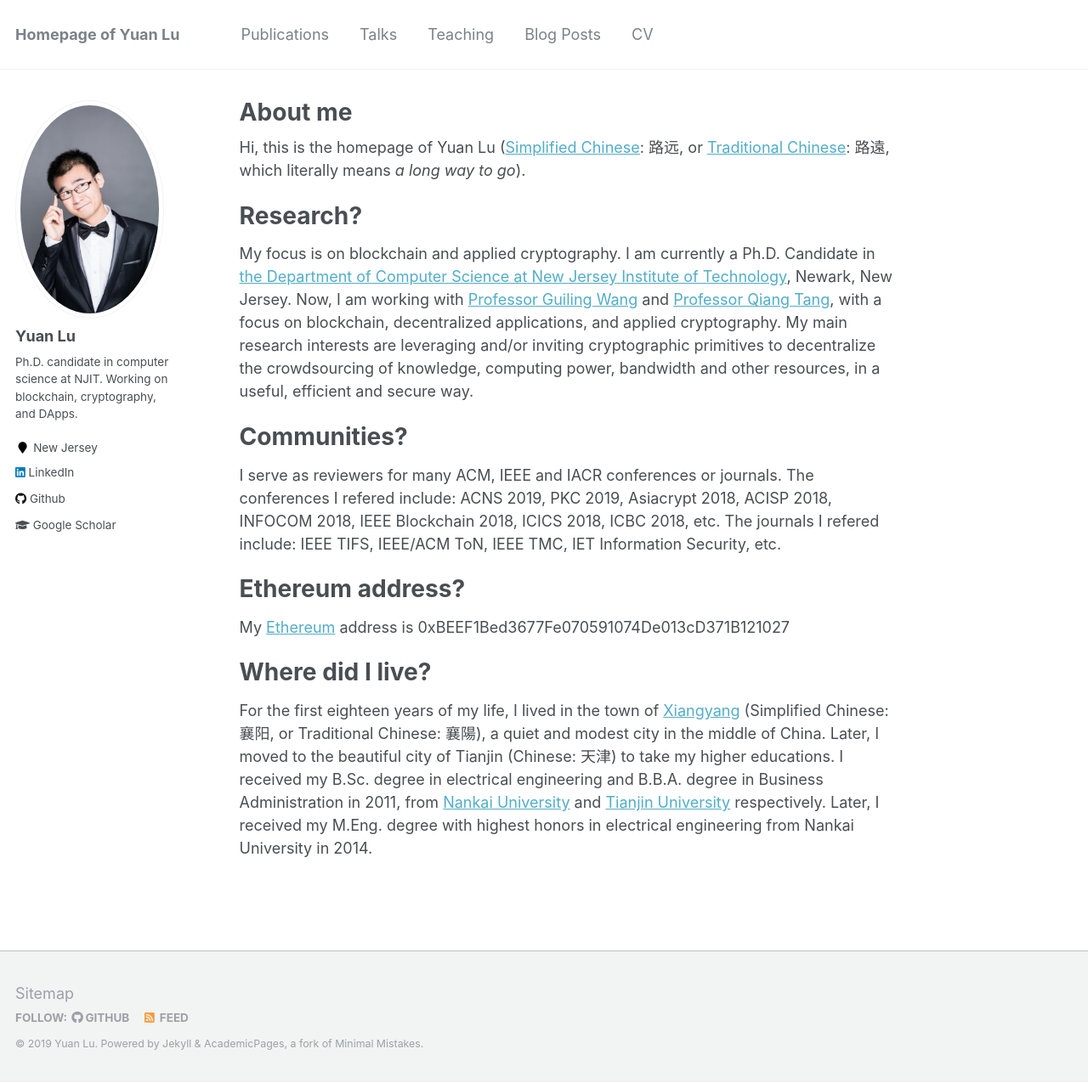
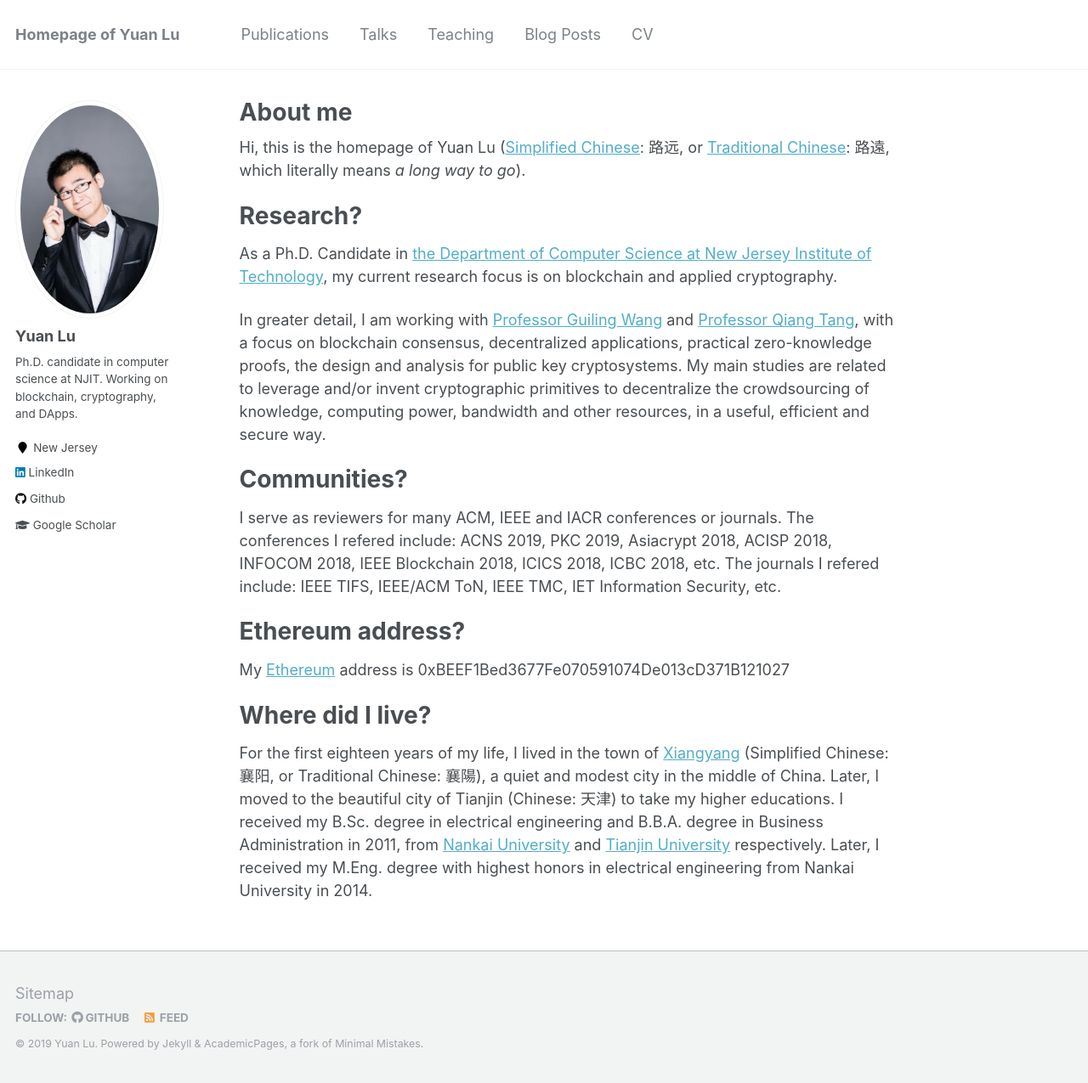
Before and after one commit to yylluu/yylluu.github.io, a Jekyll site: the page built from _pages/about.md, in a window 1280 px wide and 1275 px high. Shown: the whole window at 85% size. Built offline with Jekyll 4.4.1, drawn with Linux system fonts in a browser that asks for light colours.

Commit message:
Update about.md

```diff
--- a/_pages/about.md
+++ b/_pages/about.md
@@ -12,7 +12,9 @@ Hi, this is the homepage of Yuan Lu ([Simplified Chinese](https://en.wikipedia.o
 
 Research?
 ======
-My focus is on blockchain and applied cryptography. I am currently a Ph.D. Candidate in [the Department of Computer Science at New Jersey Institute of Technology](https://cs.njit.edu/), Newark, New Jersey. Now, I am working with [Professor Guiling Wang](https://web.njit.edu/~gwang/) and [Professor Qiang Tang](https://web.njit.edu/~qiang/), with a focus on blockchain, decentralized applications, and applied cryptography. My main research interests are leveraging and/or inviting cryptographic primitives to decentralize the crowdsourcing of knowledge, computing power, bandwidth and other resources, in a useful, efficient and secure way.
+As a Ph.D. Candidate in [the Department of Computer Science at New Jersey Institute of Technology](https://cs.njit.edu/), my current research focus is on blockchain and applied cryptography.
+
+In greater detail, I am working with [Professor Guiling Wang](https://web.njit.edu/~gwang/) and [Professor Qiang Tang](https://web.njit.edu/~qiang/), with a focus on blockchain consensus, decentralized applications, practical zero-knowledge proofs, the design and analysis for public key cryptosystems. My main studies are related to leverage and/or invent cryptographic primitives to decentralize the crowdsourcing of knowledge, computing power, bandwidth and other resources, in a useful, efficient and secure way.
 
 
 
```
